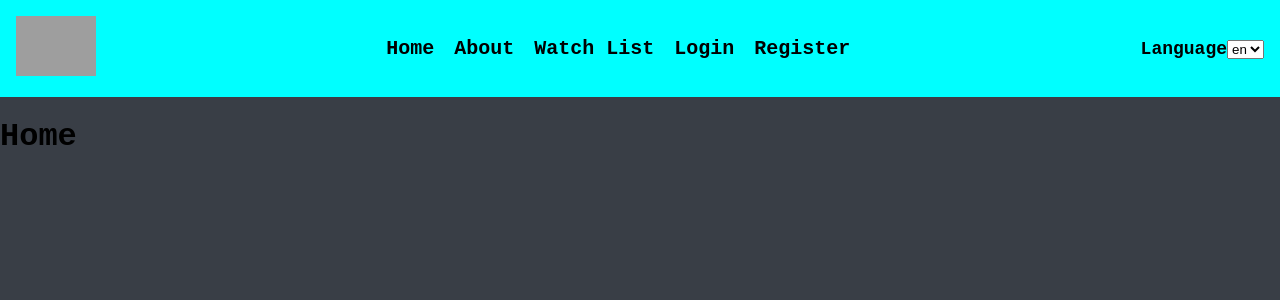
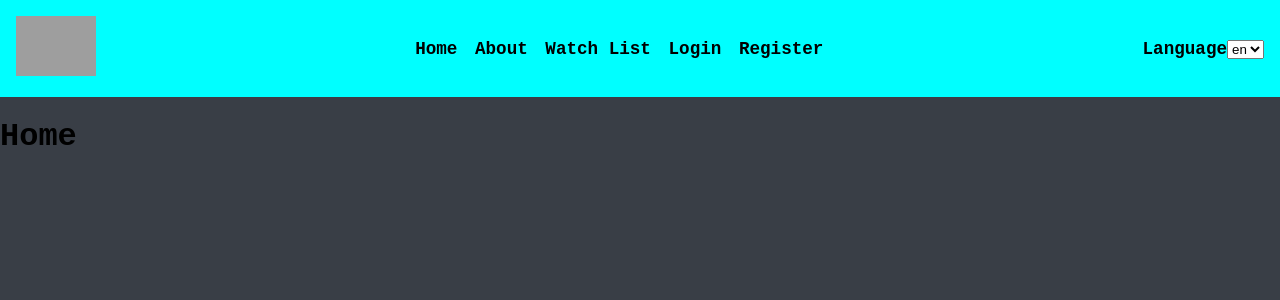
Before and after one commit to NielsOuvrard/Projet-stage-Vue-3, a Vue app: page / in a window 1280 px wide. Shown: the top 300 px of the page. Built offline with nearby package versions, Linux system fonts and the light colour scheme; grey boxes are pictures that could not be loaded; what @vee-validate/i18n would draw is missing.

Commit message:
font-size changes

```diff
--- a/src/components/NavbarLink.vue
+++ b/src/components/NavbarLink.vue
@@ -24,13 +24,13 @@
 
         &__path {
             color: black;
-            font-size: 0.9375em;
+            font-size: 0.7em;
             font-weight: 600;
             text-decoration: none;
             margin: 0 0.5em;
 
             @media (min-width: 45em) {
-                font-size: 1.25em;
+                font-size: 1.1em;
             }
         }
     }
--- a/src/components/SwitchLanguage.vue
+++ b/src/components/SwitchLanguage.vue
@@ -25,11 +25,11 @@
 <style lang="scss" scoped>
     .language {
         color: black;
-        font-size: 0.9375em;
+        font-size: 0.7em;
         font-weight: 600;
 
         @media (min-width: 45em) {
-            font-size: 1.125em;
+            font-size: 1.1em;
         }
     }
 </style>
--- a/src/views/LoginView.vue
+++ b/src/views/LoginView.vue
@@ -56,9 +56,7 @@
 <style lang="scss" scoped>
     .login {
         display: flex;
-        align-items: center;
         justify-content: center;
-        flex-direction: column;
 
         &__form {
             display: flex;
```
